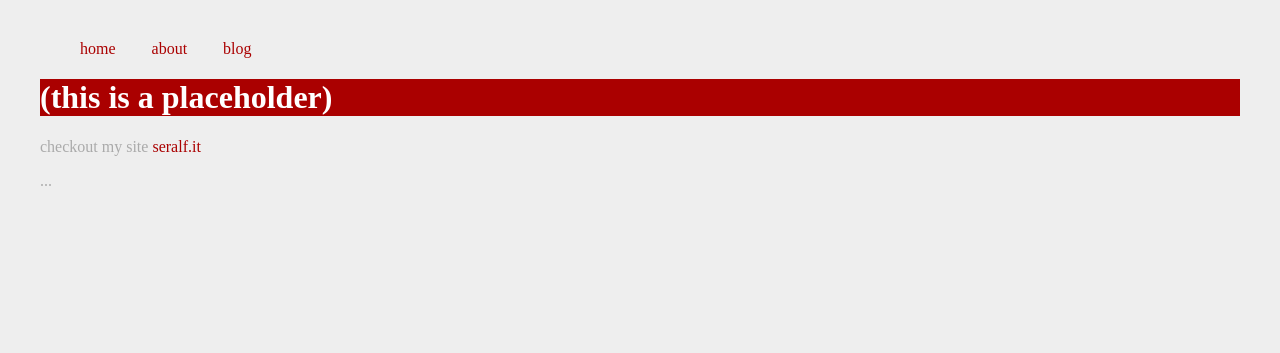
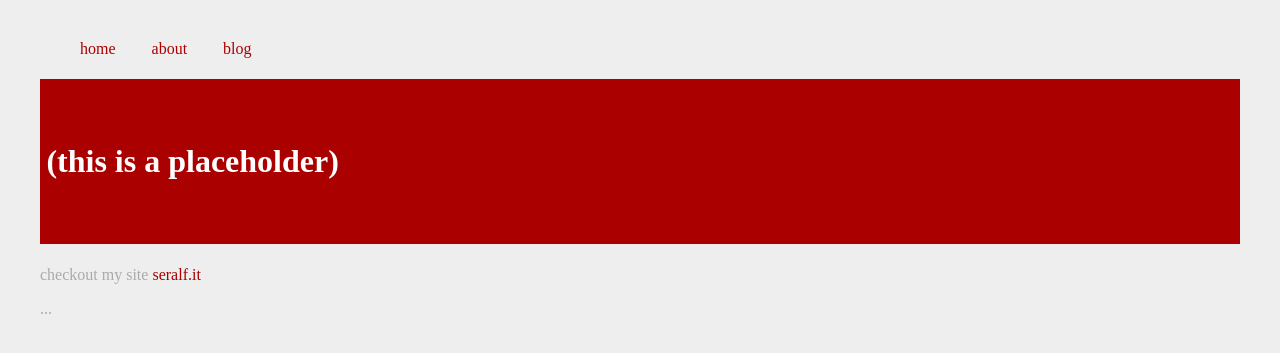
Before and after one commit to seralf/seralf.github.io, a Jekyll site: the page built from index.html, in a window 1280 px wide. Shown: the top 353 px of the page. Built offline with Jekyll 4.4.1, drawn with Linux system fonts in a browser that asks for light colours; some web fonts are replaced.

Commit message:
Update default.html

```diff
--- a/_layouts/default.html
+++ b/_layouts/default.html
@@ -3,25 +3,28 @@
 		<head>
 			<title>{{ page.title }}</title>
 			<style>
+				@import 'https://fonts.googleapis.com/css?family=Scope+One';
 				body {
 					padding: 1em 2em;
 					background: #eee;
 					color: #AAA;
+					font-family: 'Scope One', serif;
 				}
 				h1,h2,h3 {
 					background: #A00;
 					color: #FFF;
+					padding: 2em 0.2em;
 				}
 				a {
 					color: #A00;
-					text-decoration: none;
+					text-decoration: none
 				}
 				a:hover {
 					color: #000;
 					text-decoration: underline;
 				}
 				ul {
-					list-style-type: none;
+					list-style: none;
 				}
 				ul li {
 					display: inline;
```
